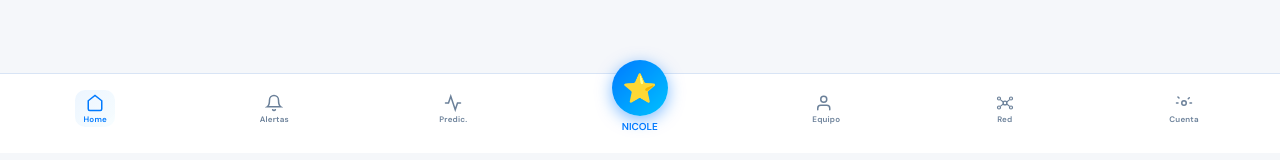
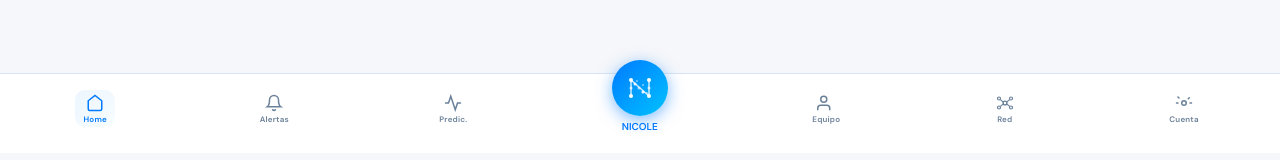
Before and after one commit to Hensly93/lumo, a Next.js app: page / in a window 1280 px wide. Shown: the part 647-807 px from the top of the page. Built offline with nearby package versions, Linux system fonts and the light colour scheme; no server answers; sample sign-in values are in the browser's storage.

Commit message:
feat: Nicole nav icon constellation N 12 stars

```diff
--- a/app/components/Nav.tsx
+++ b/app/components/Nav.tsx
@@ -124,7 +124,23 @@ export default function Nav() {
                 marginTop: -24,
                 boxShadow: "0 4px 16px rgba(0,122,255,0.5)",
               }}>
-                <span style={{ fontSize: 28, color: "white" }}>⭐</span>
+                <svg width="28" height="28" viewBox="0 0 28 28" fill="none" xmlns="http://www.w3.org/2000/svg">
+                  <line x1="5" y1="22" x2="5" y2="6" stroke="white" strokeWidth="1.5" strokeLinecap="round" opacity="0.8"/>
+                  <line x1="5" y1="6" x2="23" y2="22" stroke="white" strokeWidth="1.5" strokeLinecap="round" opacity="0.8"/>
+                  <line x1="23" y1="6" x2="23" y2="22" stroke="white" strokeWidth="1.5" strokeLinecap="round" opacity="0.8"/>
+                  <circle cx="5" cy="6" r="2" fill="white"/>
+                  <circle cx="5" cy="22" r="2" fill="white"/>
+                  <circle cx="23" cy="6" r="2" fill="white"/>
+                  <circle cx="23" cy="22" r="2" fill="white"/>
+                  <circle cx="5" cy="14" r="1.5" fill="white" opacity="0.7"/>
+                  <circle cx="23" cy="14" r="1.5" fill="white" opacity="0.7"/>
+                  <circle cx="9" cy="10" r="1.5" fill="white" opacity="0.9"/>
+                  <circle cx="13" cy="14" r="1.5" fill="white" opacity="0.6"/>
+                  <circle cx="17" cy="18" r="1.5" fill="white" opacity="0.9"/>
+                  <circle cx="11" cy="7" r="1" fill="white" opacity="0.5"/>
+                  <circle cx="17" cy="11" r="1" fill="white" opacity="0.5"/>
+                  <circle cx="21" cy="19" r="1" fill="white" opacity="0.5"/>
+                </svg>
               </div>
               <span style={{
                 fontSize: 10,
```
